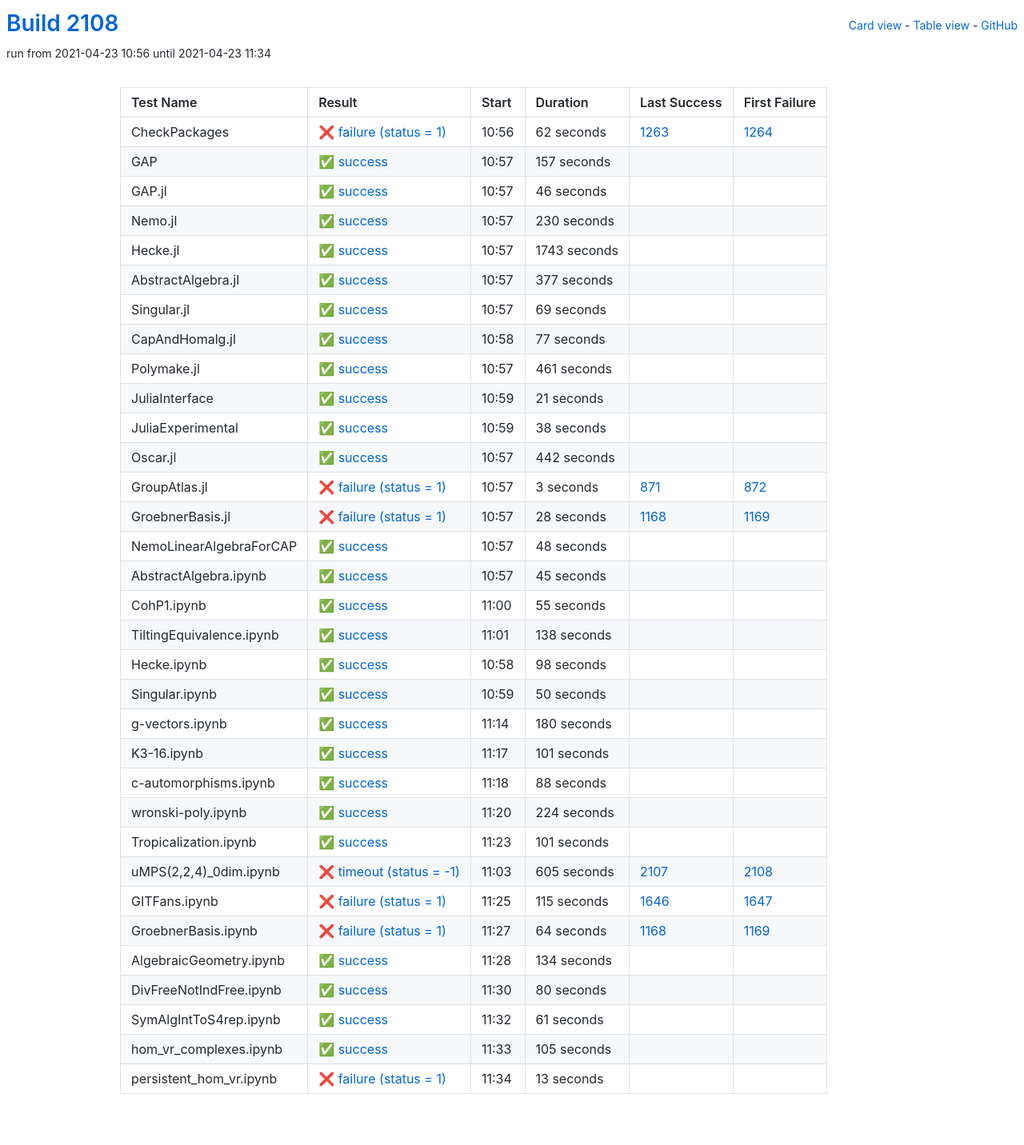
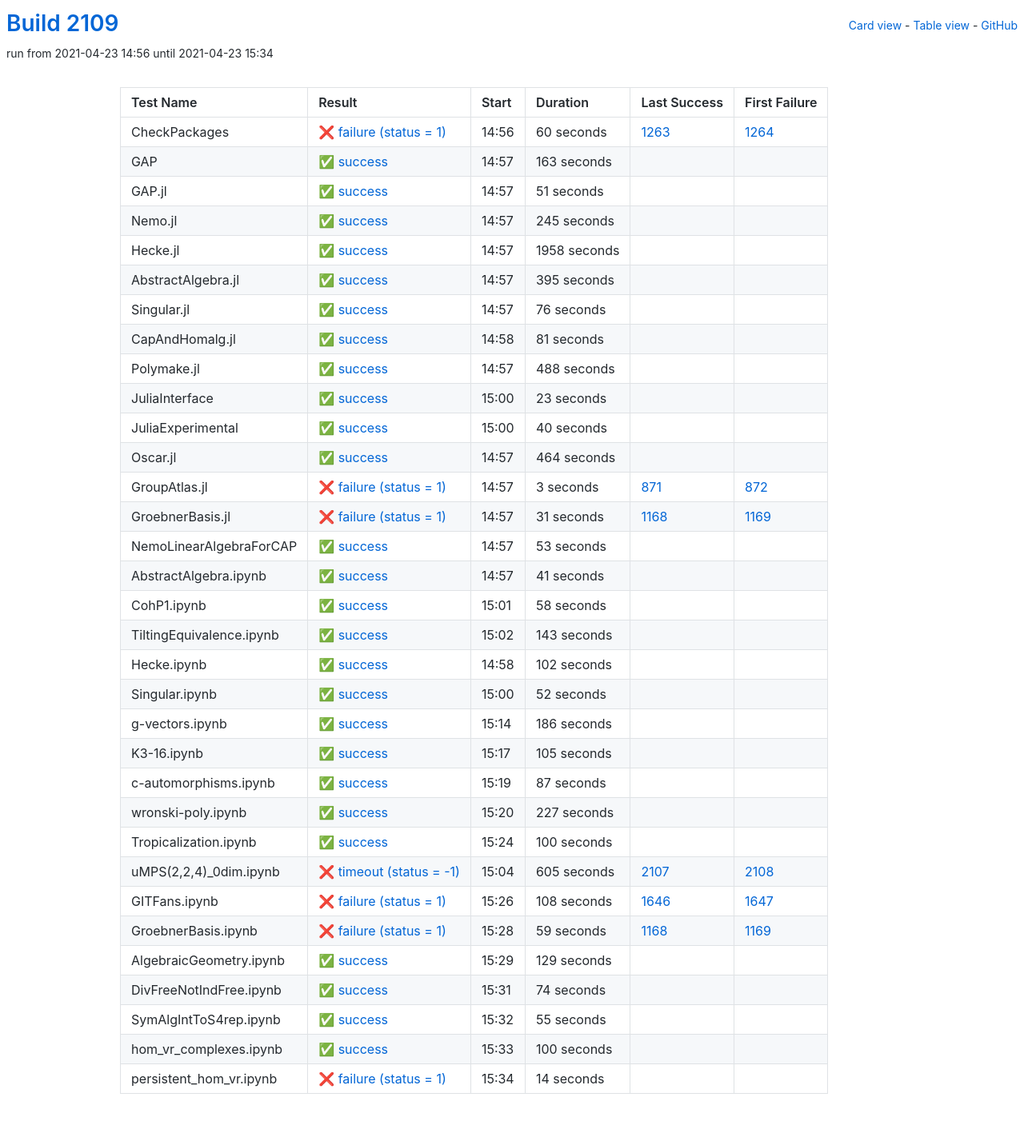
Before and after one commit to oscar-system/oscar-ci-status-stable, a Jekyll site: the page built from table.html, in a window 1280 px wide. Shown: the whole page at 80% size. Built offline with Jekyll 4.4.1, drawn with Linux system fonts in a browser that asks for light colours.

Commit message:
Build #2109

```diff
--- a/_data/ci.yml
+++ b/_data/ci.yml
@@ -1,6 +1,6 @@
 ---
-build: 2108
-build_url: https://oscarci.mathematik.uni-kl.de/job/oscar-stable/2108/
+build: 2109
+build_url: https://oscarci.mathematik.uni-kl.de/job/oscar-stable/2109/
 job: oscar-stable
 organization: oscar-system
 repo: oscar-ci-status-stable
@@ -8,152 +8,152 @@ repourl: https://github.com/oscar-system/oscar-ci-status-stable
 tests:
 - name: CheckPackages
   id: checkpackages
-  log: https://oscarci.mathematik.uni-kl.de/job/oscar-stable/2108/artifact/logs/build-2108/CheckPackages.log
-  start: 2021-04-23 10:56
+  log: https://oscarci.mathematik.uni-kl.de/job/oscar-stable/2109/artifact/logs/build-2109/CheckPackages.log
+  start: 2021-04-23 14:56
   success: false
   exitcode: 1
   status: failure
-  duration: 62
+  duration: 60
   last_success: 1263
   last_success_url: https://oscarci.mathematik.uni-kl.de/job/oscar-stable/1263/
   first_failure: 1264
   first_failure_url: https://oscarci.mathematik.uni-kl.de/job/oscar-stable/1264/
 - name: GAP
   id: gap
-  log: https://oscarci.mathematik.uni-kl.de/job/oscar-stable/2108/artifact/logs/build-2108/GAP.log
-  start: 2021-04-23 10:57
+  log: https://oscarci.mathematik.uni-kl.de/job/oscar-stable/2109/artifact/logs/build-2109/GAP.log
+  start: 2021-04-23 14:57
   success: true
   exitcode: 0
   status: success
-  duration: 157
+  duration: 163
   last_success: false
   last_success_url:
   first_failure: false
   first_failure_url:
 - name: GAP.jl
   id: gap-jl
-  log: https://oscarci.mathematik.uni-kl.de/job/oscar-stable/2108/artifact/logs/build-2108/GAP.jl.log
-  start: 2021-04-23 10:57
+  log: https://oscarci.mathematik.uni-kl.de/job/oscar-stable/2109/artifact/logs/build-2109/GAP.jl.log
+  start: 2021-04-23 14:57
   success: true
   exitcode: 0
   status: success
-  duration: 46
+  duration: 51
   last_success: false
   last_success_url:
   first_failure: false
   first_failure_url:
 - name: Nemo.jl
   id: nemo-jl
-  log: https://oscarci.mathematik.uni-kl.de/job/oscar-stable/2108/artifact/logs/build-2108/Nemo.jl.log
-  start: 2021-04-23 10:57
+  log: https://oscarci.mathematik.uni-kl.de/job/oscar-stable/2109/artifact/logs/build-2109/Nemo.jl.log
+  start: 2021-04-23 14:57
   success: true
   exitcode: 0
   status: success
-  duration: 230
+  duration: 245
   last_success: false
   last_success_url:
   first_failure: false
   first_failure_url:
 - name: Hecke.jl
   id: hecke-jl
-  log: https://oscarci.mathematik.uni-kl.de/job/oscar-stable/2108/artifact/logs/build-2108/Hecke.jl.log
-  start: 2021-04-23 10:57
+  log: https://oscarci.mathematik.uni-kl.de/job/oscar-stable/2109/artifact/logs/build-2109/Hecke.jl.log
+  start: 2021-04-23 14:57
   success: true
   exitcode: 0
   status: success
-  duration: 1743
+  duration: 1958
   last_success: false
   last_success_url:
   first_failure: false
   first_failure_url:
 - name: AbstractAlgebra.jl
   id: abstractalgebra-jl
-  log: https://oscarci.mathematik.uni-kl.de/job/oscar-stable/2108/artifact/logs/build-2108/AbstractAlgebra.jl.log
-  start: 2021-04-23 10:57
+  log: https://oscarci.mathematik.uni-kl.de/job/oscar-stable/2109/artifact/logs/build-2109/AbstractAlgebra.jl.log
+  start: 2021-04-23 14:57
   success: true
   exitcode: 0
   status: success
-  duration: 377
+  duration: 395
   last_success: false
   last_success_url:
   first_failure: false
   first_failure_url:
 - name: Singular.jl
   id: singular-jl
-  log: https://oscarci.mathematik.uni-kl.de/job/oscar-stable/2108/artifact/logs/build-2108/Singular.jl.log
-  start: 2021-04-23 10:57
+  log: https://oscarci.mathematik.uni-kl.de/job/oscar-stable/2109/artifact/logs/build-2109/Singular.jl.log
+  start: 2021-04-23 14:57
   success: true
   exitcode: 0
   status: success
-  duration: 69
+  duration: 76
   last_success: false
   last_success_url:
   first_failure: false
   first_failure_url:
 - name: CapAndHomalg.jl
   id: capandhomalg-jl
-  log: https://oscarci.mathematik.uni-kl.de/job/oscar-stable/2108/artifact/logs/build-2108/CapAndHomalg.jl.log
-  start: 2021-04-23 10:58
+  log: https://oscarci.mathematik.uni-kl.de/job/oscar-stable/2109/artifact/logs/build-2109/CapAndHomalg.jl.log
+  start: 2021-04-23 14:58
   success: true
   exitcode: 0
   status: success
-  duration: 77
+  duration: 81
   last_success: false
   last_success_url:
   first_failure: false
   first_failure_url:
 - name: Polymake.jl
   id: polymake-jl
-  log: https://oscarci.mathematik.uni-kl.de/job/oscar-stable/2108/artifact/logs/build-2108/Polymake.jl.log
-  start: 2021-04-23 10:57
+  log: https://oscarci.mathematik.uni-kl.de/job/oscar-stable/2109/artifact/logs/build-2109/Polymake.jl.log
+  start: 2021-04-23 14:57
   success: true
   exitcode: 0
   status: success
-  duration: 461
+  duration: 488
   last_success: false
   last_success_url:
   first_failure: false
   first_failure_url:
 - name: JuliaInterface
   id: juliainterface
-  log: https://oscarci.mathematik.uni-kl.de/job/oscar-stable/2108/artifact/logs/build-2108/JuliaInterface.log
-  start: 2021-04-23 10:59
+  log: https://oscarci.mathematik.uni-kl.de/job/oscar-stable/2109/artifact/logs/build-2109/JuliaInterface.log
+  start: 2021-04-23 15:00
   success: true
   exitcode: 0
   status: success
-  duration: 21
+  duration: 23
   last_success: false
   last_success_url:
   first_failure: false
   first_failure_url:
 - name: JuliaExperimental
   id: juliaexperimental
-  log: https://oscarci.mathematik.uni-kl.de/job/oscar-stable/2108/artifact/logs/build-2108/JuliaExperimental.log
-  start: 2021-04-23 10:59
+  log: https://oscarci.mathematik.uni-kl.de/job/oscar-stable/2109/artifact/logs/build-2109/JuliaExperimental.log
+  start: 2021-04-23 15:00
   success: true
   exitcode: 0
   status: success
-  duration: 38
+  duration: 40
   last_success: false
   last_success_url:
   first_failure: false
   first_failure_url:
 - name: Oscar.jl
   id: oscar-jl
-  log: https://oscarci.mathematik.uni-kl.de/job/oscar-stable/2108/artifact/logs/build-2108/Oscar.jl.log
-  start: 2021-04-23 10:57
+  log: https://oscarci.mathematik.uni-kl.de/job/oscar-stable/2109/artifact/logs/build-2109/Oscar.jl.log
+  start: 2021-04-23 14:57
   success: true
   exitcode: 0
   status: success
-  duration: 442
+  duration: 464
   last_success: false
   last_success_url:
   first_failure: false
   first_failure_url:
 - name: GroupAtlas.jl
   id: groupatlas-jl
-  log: https://oscarci.mathematik.uni-kl.de/job/oscar-stable/2108/artifact/logs/build-2108/GroupAtlas.jl.log
-  start: 2021-04-23 10:57
+  log: https://oscarci.mathematik.uni-kl.de/job/oscar-stable/2109/artifact/logs/build-2109/GroupAtlas.jl.log
+  start: 2021-04-23 14:57
   success: false
   exitcode: 1
   status: failure
@@ -164,152 +164,152 @@ tests:
   first_failure_url: https://oscarci.mathematik.uni-kl.de/job/oscar-stable/872/
 - name: GroebnerBasis.jl
   id: groebnerbasis-jl
-  log: https://oscarci.mathematik.uni-kl.de/job/oscar-stable/2108/artifact/logs/build-2108/GroebnerBasis.jl.log
-  start: 2021-04-23 10:57
+  log: https://oscarci.mathematik.uni-kl.de/job/oscar-stable/2109/artifact/logs/build-2109/GroebnerBasis.jl.log
+  start: 2021-04-23 14:57
   success: false
   exitcode: 1
   status: failure
-  duration: 28
+  duration: 31
   last_success: 1168
   last_success_url: https://oscarci.mathematik.uni-kl.de/job/oscar-stable/1168/
   first_failure: 1169
   first_failure_url: https://oscarci.mathematik.uni-kl.de/job/oscar-stable/1169/
 - name: NemoLinearAlgebraForCAP
   id: nemolinearalgebraforcap
-  log: https://oscarci.mathematik.uni-kl.de/job/oscar-stable/2108/artifact/logs/build-2108/NemoLinearAlgebraForCAP.log
-  start: 2021-04-23 10:57
+  log: https://oscarci.mathematik.uni-kl.de/job/oscar-stable/2109/artifact/logs/build-2109/NemoLinearAlgebraForCAP.log
+  start: 2021-04-23 14:57
   success: true
   exitcode: 0
   status: success
-  duration: 48
+  duration: 53
   last_success: false
   last_success_url:
   first_failure: false
   first_failure_url:
 - name: AbstractAlgebra.ipynb
   id: abstractalgebra-ipynb
-  log: https://oscarci.mathematik.uni-kl.de/job/oscar-stable/2108/artifact/logs/build-2108/AbstractAlgebra.ipynb.log
-  start: 2021-04-23 10:57
+  log: https://oscarci.mathematik.uni-kl.de/job/oscar-stable/2109/artifact/logs/build-2109/AbstractAlgebra.ipynb.log
+  start: 2021-04-23 14:57
   success: true
   exitcode: 0
   status: success
-  duration: 45
+  duration: 41
   last_success: false
   last_success_url:
   first_failure: false
   first_failure_url:
 - name: CohP1.ipynb
   id: cohp1-ipynb
-  log: https://oscarci.mathematik.uni-kl.de/job/oscar-stable/2108/artifact/logs/build-2108/CohP1.ipynb.log
-  start: 2021-04-23 11:00
+  log: https://oscarci.mathematik.uni-kl.de/job/oscar-stable/2109/artifact/logs/build-2109/CohP1.ipynb.log
+  start: 2021-04-23 15:01
   success: true
   exitcode: 0
   status: success
-  duration: 55
+  duration: 58
   last_success: false
   last_success_url:
   first_failure: false
   first_failure_url:
 - name: TiltingEquivalence.ipynb
   id: tiltingequivalence-ipynb
-  log: https://oscarci.mathematik.uni-kl.de/job/oscar-stable/2108/artifact/logs/build-2108/TiltingEquivalence.ipynb.log
-  start: 2021-04-23 11:01
+  log: https://oscarci.mathematik.uni-kl.de/job/oscar-stable/2109/artifact/logs/build-2109/TiltingEquivalence.ipynb.log
+  start: 2021-04-23 15:02
   success: true
   exitcode: 0
   status: success
-  duration: 138
+  duration: 143
   last_success: false
   last_success_url:
   first_failure: false
   first_failure_url:
 - name: Hecke.ipynb
   id: hecke-ipynb
-  log: https://oscarci.mathematik.uni-kl.de/job/oscar-stable/2108/artifact/logs/build-2108/Hecke.ipynb.log
-  start: 2021-04-23 10:58
+  log: https://oscarci.mathematik.uni-kl.de/job/oscar-stable/2109/artifact/logs/build-2109/Hecke.ipynb.log
+  start: 2021-04-23 14:58
   success: true
   exitcode: 0
   status: success
-  duration: 98
+  duration: 102
   last_success: false
   last_success_url:
   first_failure: false
   first_failure_url:
 - name: Singular.ipynb
   id: singular-ipynb
-  log: https://oscarci.mathematik.uni-kl.de/job/oscar-stable/2108/artifact/logs/build-2108/Singular.ipynb.log
-  start: 2021-04-23 10:59
+  log: https://oscarci.mathematik.uni-kl.de/job/oscar-stable/2109/artifact/logs/build-2109/Singular.ipynb.log
+  start: 2021-04-23 15:00
   success: true
   exitcode: 0
   status: success
-  duration: 50
+  duration: 52
   last_success: false
   last_success_url:
   first_failure: false
   first_failure_url:
 - name: g-vectors.ipynb
   id: g-vectors-ipynb
-  log: https://oscarci.mathematik.uni-kl.de/job/oscar-stable/2108/artifact/logs/build-2108/g-vectors.ipynb.log
-  start: 2021-04-23 11:14
+  log: https://oscarci.mathematik.uni-kl.de/job/oscar-stable/2109/artifact/logs/build-2109/g-vectors.ipynb.log
+  start: 2021-04-23 15:14
   success: true
   exitcode: 0
   status: success
-  duration: 180
+  duration: 186
   last_success: false
   last_success_url:
   first_failure: false
   first_failure_url:
 - name: K3-16.ipynb
   id: k3-16-ipynb
-  log: https://oscarci.mathematik.uni-kl.de/job/oscar-stable/2108/artifact/logs/build-2108/K3-16.ipynb.log
-  start: 2021-04-23 11:17
+  log: https://oscarci.mathematik.uni-kl.de/job/oscar-stable/2109/artifact/logs/build-2109/K3-16.ipynb.log
+  start: 2021-04-23 15:17
   success: true
   exitcode: 0
   status: success
-  duration: 101
+  duration: 105
   last_success: false
   last_success_url:
   first_failure: false
   first_failure_url:
 - name: c-automorphisms.ipynb
   id: c-automorphisms-ipynb
-  log: https://oscarci.mathematik.uni-kl.de/job/oscar-stable/2108/artifact/logs/build-2108/c-automorphisms.ipynb.log
-  start: 2021-04-23 11:18
+  log: https://oscarci.mathematik.uni-kl.de/job/oscar-stable/2109/artifact/logs/build-2109/c-automorphisms.ipynb.log
+  start: 2021-04-23 15:19
   success: true
   exitcode: 0
   status: success
-  duration: 88
+  duration: 87
   last_success: false
   last_success_url:
   first_failure: false
   first_failure_url:
 - name: wronski-poly.ipynb
   id: wronski-poly-ipynb
-  log: https://oscarci.mathematik.uni-kl.de/job/oscar-stable/2108/artifact/logs/build-2108/wronski-poly.ipynb.log
-  start: 2021-04-23 11:20
+  log: https://oscarci.mathematik.uni-kl.de/job/oscar-stable/2109/artifact/logs/build-2109/wronski-poly.ipynb.log
+  start: 2021-04-23 15:20
   success: true
   exitcode: 0
   status: success
-  duration: 224
+  duration: 227
   last_success: false
   last_success_url:
   first_failure: false
   first_failure_url:
 - name: Tropicalization.ipynb
   id: tropicalization-ipynb
-  log: https://oscarci.mathematik.uni-kl.de/job/oscar-stable/2108/artifact/logs/build-2108/Tropicalization.ipynb.log
-  start: 2021-04-23 11:23
+  log: https://oscarci.mathematik.uni-kl.de/job/oscar-stable/2109/artifact/logs/build-2109/Tropicalization.ipynb.log
+  start: 2021-04-23 15:24
   success: true
   exitcode: 0
   status: success
-  duration: 101
+  duration: 100
   last_success: false
   last_success_url:
   first_failure: false
   first_failure_url:
 - name: uMPS(2,2,4)_0dim.ipynb
   id: umps-2-2-4-0dim-ipynb
-  log: https://oscarci.mathematik.uni-kl.de/job/oscar-stable/2108/artifact/logs/build-2108/uMPS-2-2-4-_0dim.ipynb.log
-  start: 2021-04-23 11:03
+  log: https://oscarci.mathematik.uni-kl.de/job/oscar-stable/2109/artifact/logs/build-2109/uMPS-2-2-4-_0dim.ipynb.log
+  start: 2021-04-23 15:04
   success: false
   exitcode: -1
   status: timeout
@@ -320,84 +320,84 @@ tests:
   first_failure_url: https://oscarci.mathematik.uni-kl.de/job/oscar-stable/2108/
 - name: GITFans.ipynb
   id: gitfans-ipynb
-  log: https://oscarci.mathematik.uni-kl.de/job/oscar-stable/2108/artifact/logs/build-2108/GITFans.ipynb.log
-  start: 2021-04-23 11:25
+  log: https://oscarci.mathematik.uni-kl.de/job/oscar-stable/2109/artifact/logs/build-2109/GITFans.ipynb.log
+  start: 2021-04-23 15:26
   success: false
   exitcode: 1
   status: failure
-  duration: 115
+  duration: 108
   last_success: 1646
   last_success_url: https://oscarci.mathematik.uni-kl.de/job/oscar-stable/1646/
   first_failure: 1647
   first_failure_url: https://oscarci.mathematik.uni-kl.de/job/oscar-stable/1647/
 - name: GroebnerBasis.ipynb
   id: groebnerbasis-ipynb
-  log: https://oscarci.mathematik.uni-kl.de/job/oscar-stable/2108/artifact/logs/build-2108/GroebnerBasis.ipynb.log
-  start: 2021-04-23 11:27
+  log: https://oscarci.mathematik.uni-kl.de/job/oscar-stable/2109/artifact/logs/build-2109/GroebnerBasis.ipynb.log
+  start: 2021-04-23 15:28
   success: false
   exitcode: 1
   status: failure
-  duration: 64
+  duration: 59
   last_success: 1168
   last_success_url: https://oscarci.mathematik.uni-kl.de/job/oscar-stable/1168/
   first_failure: 1169
   first_failure_url: https://oscarci.mathematik.uni-kl.de/job/oscar-stable/1169/
 - name: AlgebraicGeometry.ipynb
   id: algebraicgeometry-ipynb
-  log: https://oscarci.mathematik.uni-kl.de/job/oscar-stable/2108/artifact/logs/build-2108/AlgebraicGeometry.ipynb.log
-  start: 2021-04-23 11:28
+  log: https://oscarci.mathematik.uni-kl.de/job/oscar-stable/2109/artifact/logs/build-2109/AlgebraicGeometry.ipynb.log
+  start: 2021-04-23 15:29
   success: true
   exitcode: 0
   status: success
-  duration: 134
+  duration: 129
   last_success: false
   last_success_url:
   first_failure: false
   first_failure_url:
 - name: DivFreeNotIndFree.ipynb
   id: divfreenotindfree-ipynb
-  log: https://oscarci.mathematik.uni-kl.de/job/oscar-stable/2108/artifact/logs/build-2108/DivFreeNotIndFree.ipynb.log
-  start: 2021-04-23 11:30
+  log: https://oscarci.mathematik.uni-kl.de/job/oscar-stable/2109/artifact/logs/build-2109/DivFreeNotIndFree.ipynb.log
+  start: 2021-04-23 15:31
   success: true
   exitcode: 0
   status: success
-  duration: 80
+  duration: 74
   last_success: false
   last_success_url:
   first_failure: false
   first_failure_url:
 - name: SymAlgIntToS4rep.ipynb
   id: symalginttos4rep-ipynb
-  log: https://oscarci.mathematik.uni-kl.de/job/oscar-stable/2108/artifact/logs/build-2108/SymAlgIntToS4rep.ipynb.log
-  start: 2021-04-23 11:32
+  log: https://oscarci.mathematik.uni-kl.de/job/oscar-stable/2109/artifact/logs/build-2109/SymAlgIntToS4rep.ipynb.log
+  start: 2021-04-23 15:32
   success: true
   exitcode: 0
   status: success
-  duration: 61
+  duration: 55
   last_success: false
   last_success_url:
   first_failure: false
   first_failure_url:
 - name: hom_vr_complexes.ipynb
   id: hom-vr-complexes-ipynb
-  log: https://oscarci.mathematik.uni-kl.de/job/oscar-stable/2108/artifact/logs/build-2108/hom_vr_complexes.ipynb.log
-  start: 2021-04-23 11:33
+  log: https://oscarci.mathematik.uni-kl.de/job/oscar-stable/2109/artifact/logs/build-2109/hom_vr_complexes.ipynb.log
+  start: 2021-04-23 15:33
   success: true
   exitcode: 0
   status: success
-  duration: 105
+  duration: 100
   last_success: false
   last_success_url:
   first_failure: false
   first_failure_url:
 - name: persistent_hom_vr.ipynb
   id: persistent-hom-vr-ipynb
-  log: https://oscarci.mathematik.uni-kl.de/job/oscar-stable/2108/artifact/logs/build-2108/persistent_hom_vr.ipynb.log
-  start: 2021-04-23 11:34
+  log: https://oscarci.mathematik.uni-kl.de/job/oscar-stable/2109/artifact/logs/build-2109/persistent_hom_vr.ipynb.log
+  start: 2021-04-23 15:34
   success: false
   exitcode: 1
   status: failure
-  duration: 13
+  duration: 14
   last_success: false
   last_success_url:
   first_failure: false
```
Also changed, not shown: README.md.
